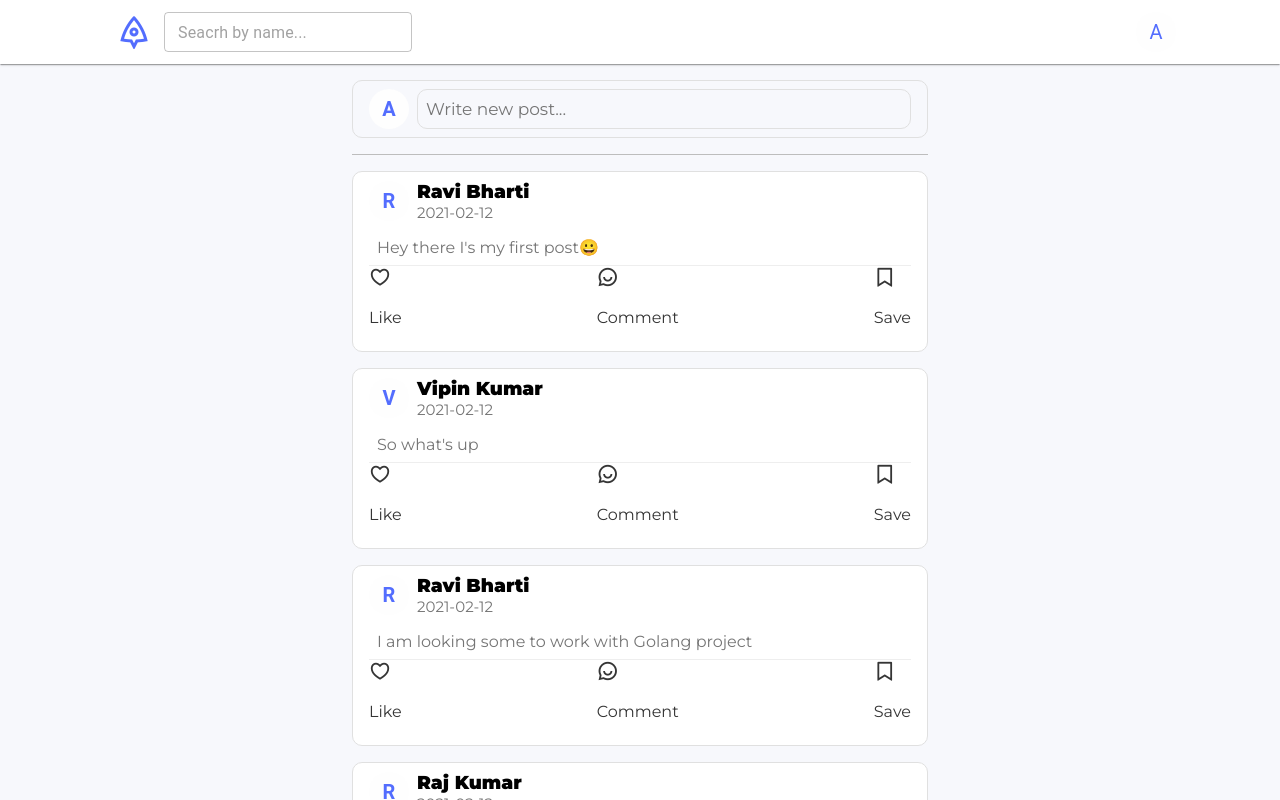
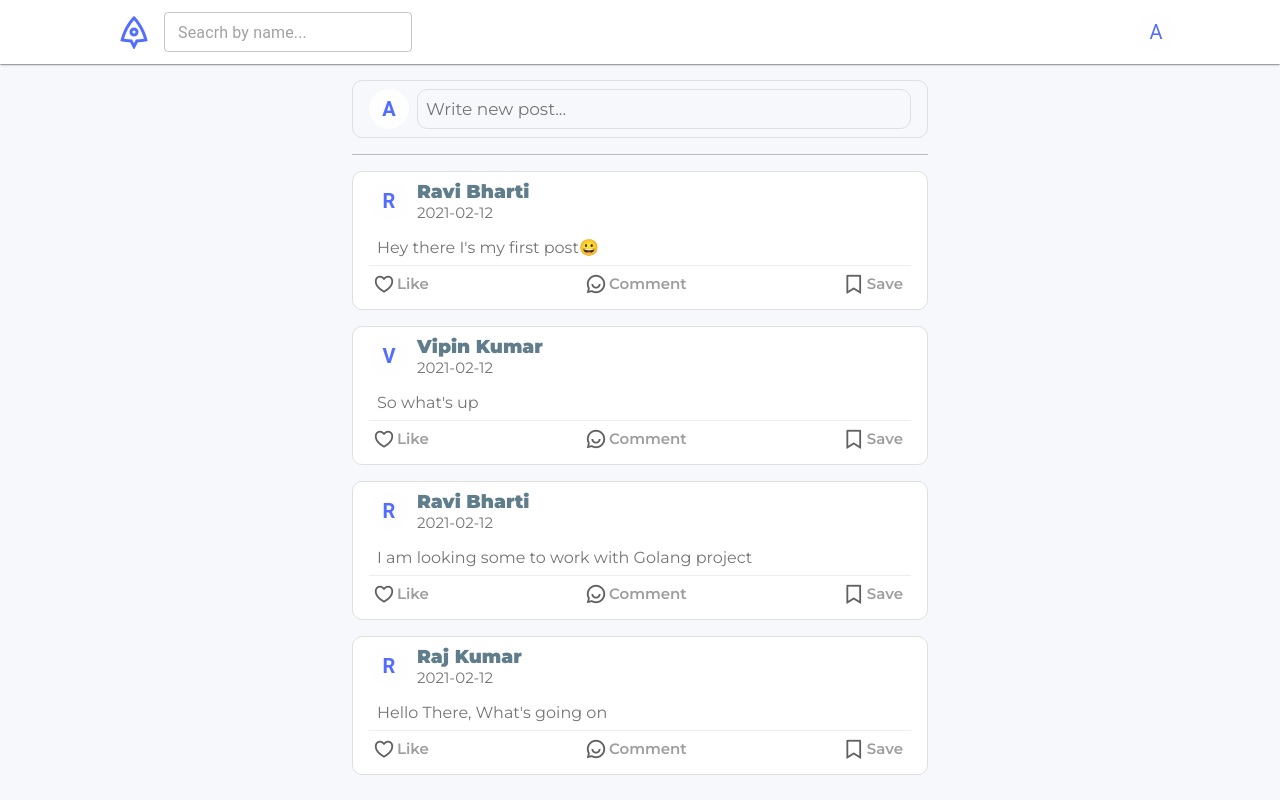
Before and after one commit to rbronin/yourspace-web, a React (Create React App) app: page /feed in a window 1280 px wide. Shown: the top 800 px of the page. Built offline with nearby package versions, Linux system fonts and the light colour scheme; no server answers.

Commit message:
added comment style

```diff
--- a/src/Components/Post/style/index.css.js
+++ b/src/Components/Post/style/index.css.js
@@ -1,4 +1,5 @@
 import { makeStyles } from "@material-ui/core";
+import { blue, blueGrey } from "@material-ui/core/colors";
 
 const useStyles = makeStyles((theme) => ({
   root: {
@@ -17,7 +18,7 @@ const useStyles = makeStyles((theme) => ({
   },
   title: {
     fontWeight: "bold",
-    color: theme.palette.common.black,
+    color: blueGrey[500],
     margin: theme.spacing(0),
   },
   dateText: {
@@ -47,6 +48,73 @@ const useStyles = makeStyles((theme) => ({
   actions: {
     borderTop: `1px solid ${theme.palette.grey[200]}`,
   },
+  iconButton: {
+    display: "inline-flex",
+    alignItems: "center",
+    cursor: "pointer",
+    "&:hover": {
+      background: theme.palette.grey[100],
+    },
+    padding: theme.spacing(0, 1, 0, 0.5),
+    borderRadius: 5,
+    height: 35,
+    color: theme.palette.grey[700],
+  },
+  buttonText: {
+    color: theme.palette.grey[500],
+    fontSize: 15,
+    fontWeight: 600,
+    marginLeft: 2,
+  },
+  commentBox: {
+    padding: theme.spacing(0.5, 1),
+  },
+  comment: {
+    display: "flex",
+    margin: theme.spacing(0, 0, 1),
+    width: "100%",
+  },
+  commentArea: {
+    background: theme.palette.grey[100],
+    padding: theme.spacing(1),
+    borderRadius: 5,
+    width: "100%",
+  },
+  closeComment: {
+    height: 15,
+    width: 70,
+    display: "flex",
+    justifyContent: "flex-end",
+    alignItems: "center",
+    cursor: "pointer",
+    margin: theme.spacing(0.5, 0, 1),
+  },
+  icon: { color: theme.palette.grey[600] },
+  user: {
+    fontSize: 16,
+    fontWeight: 700,
+    margin: theme.spacing(0),
+    color: theme.palette.grey[700],
+  },
+  userComment: {
+    fontSize: 14,
+    fontWeight: 500,
+    margin: theme.spacing(0),
+    color: theme.palette.grey[600],
+  },
+  commentAvatar: {
+    background: blue[50],
+    width: 30,
+    height: 30,
+    padding: 5,
+    display: "flex",
+    justifyContent: "center",
+    alignItems: "center",
+    borderRadius: "50%",
+    margin: theme.spacing(0, 0.8, 0, 0),
+    fontWeight: 700,
+    fontSize: 17,
+  },
 }));
 
 export default useStyles;
```
